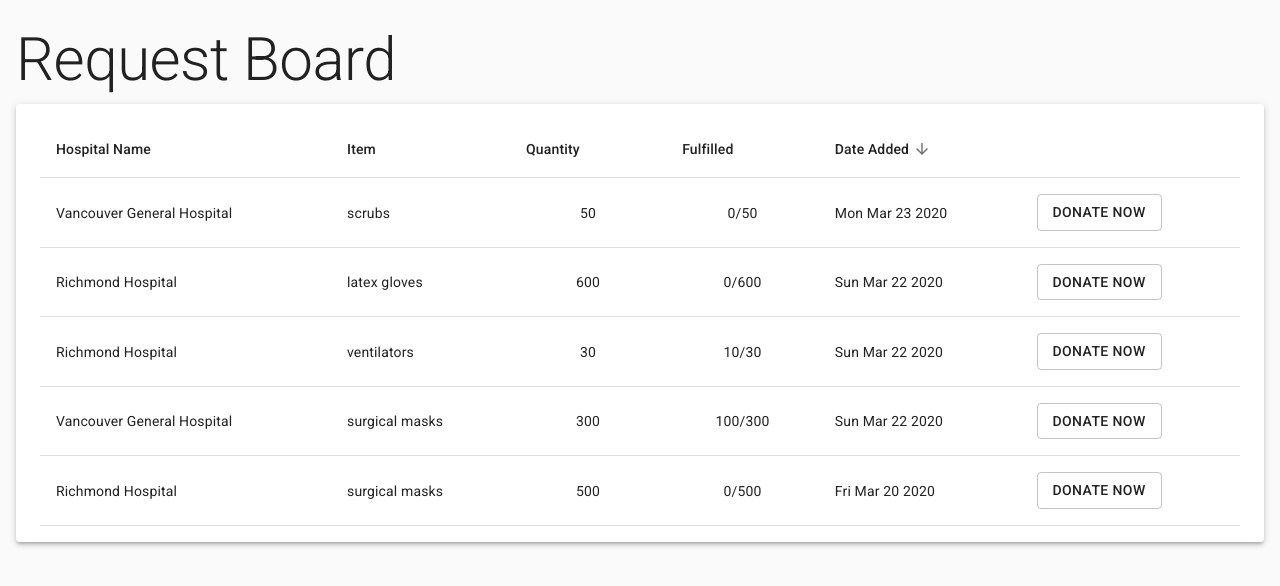
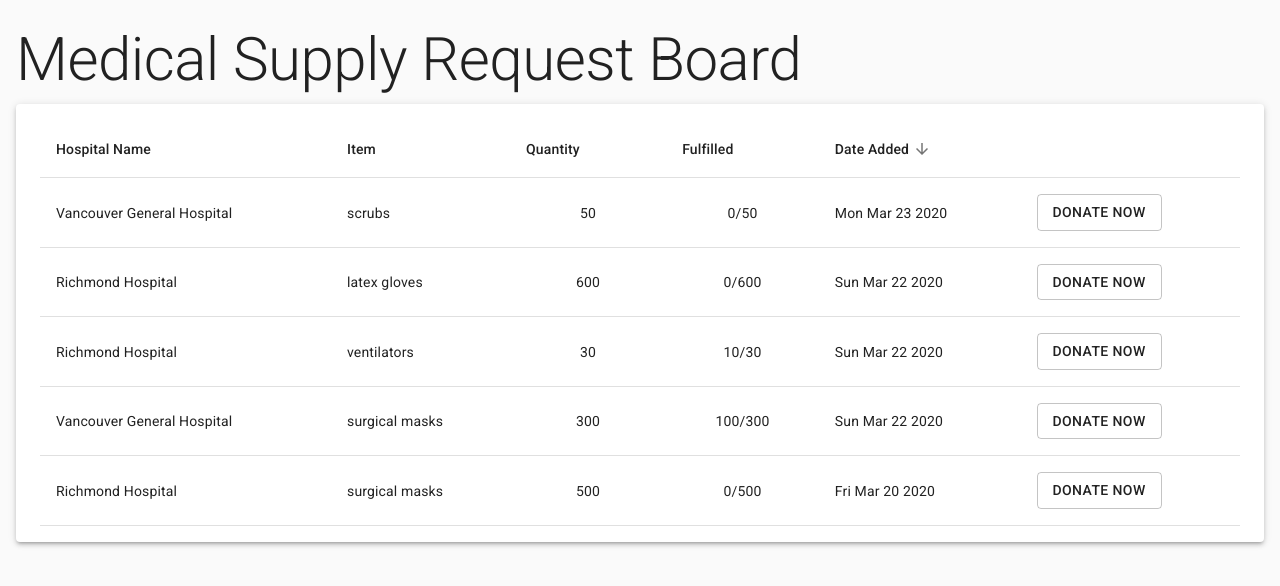
Before and after one commit to BTsao17/hospitalRequestBoard, a React (Create React App) app in the folder client/: page / in a window 1280 px wide. Shown: the top 586 px of the page. Built offline with nearby package versions, Linux system fonts and the light colour scheme.

Commit message:
change app name

```diff
--- a/client/src/App.js
+++ b/client/src/App.js
@@ -124,7 +124,7 @@
         <CssBaseline>
           <header className='header-padding'>
             <Typography component='h1' variant='h2'>
-              Request Board
+              Medical Supply Request Board
             </Typography>
           </header>
           <main>
```
